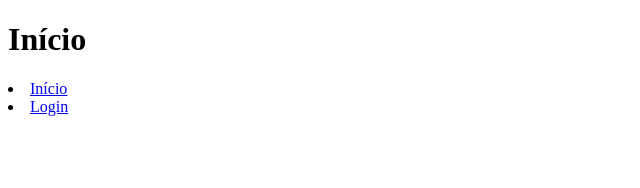
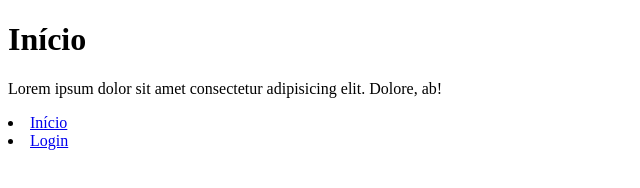
Before and after one commit to Nbz-Lucas/app, a website: page public/index.html in a window 1280 px wide. Shown: the whole page, without its empty margins (0-640 px from the left). Drawn offline with Linux system fonts and the light colour scheme.

Commit message:
novotexto

```diff
--- a/public/index.html
+++ b/public/index.html
@@ -10,6 +10,8 @@
 <body>
     <h1>Início</h1>
 
+    <p>Lorem ipsum dolor sit amet consectetur adipisicing elit. Dolore, ab!</p>
+
     <nav>
         <li><a href="/">Início</a></li>
         <li><a href="/login">Login</a></li>
```
